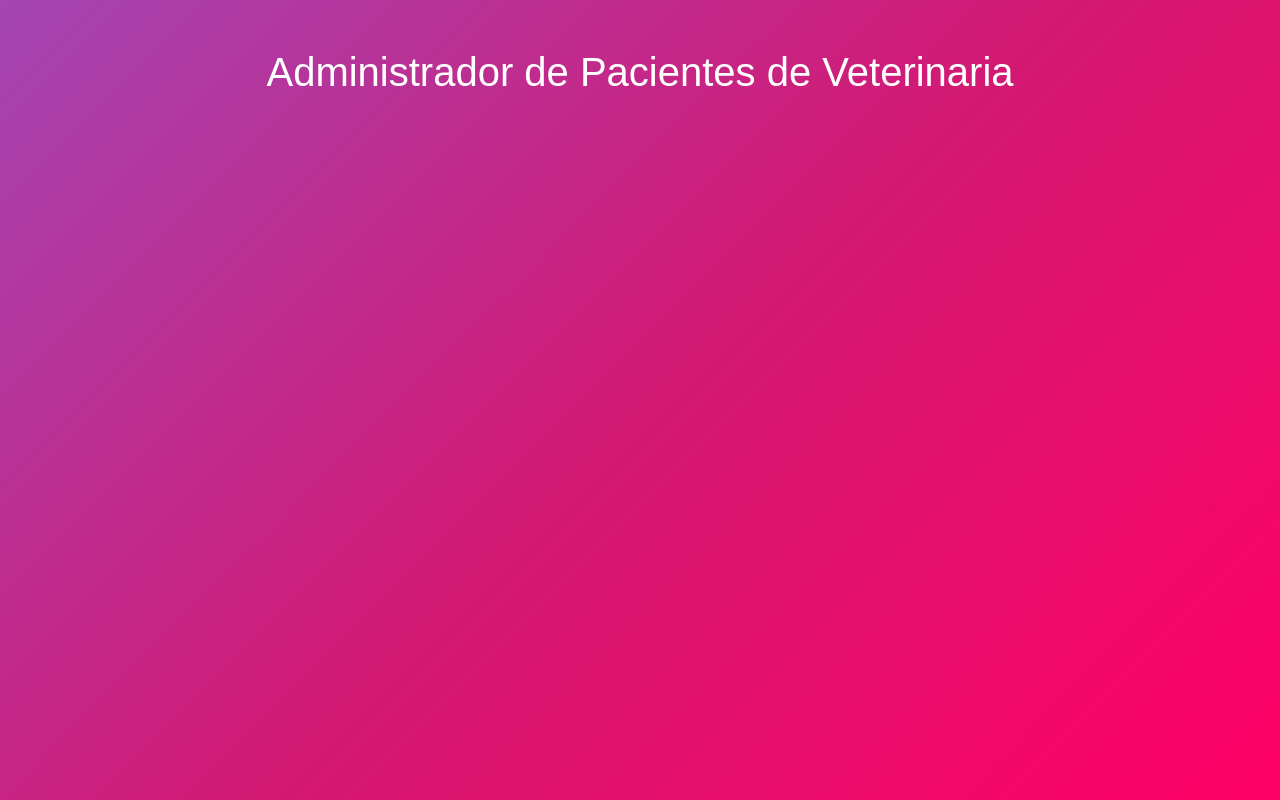
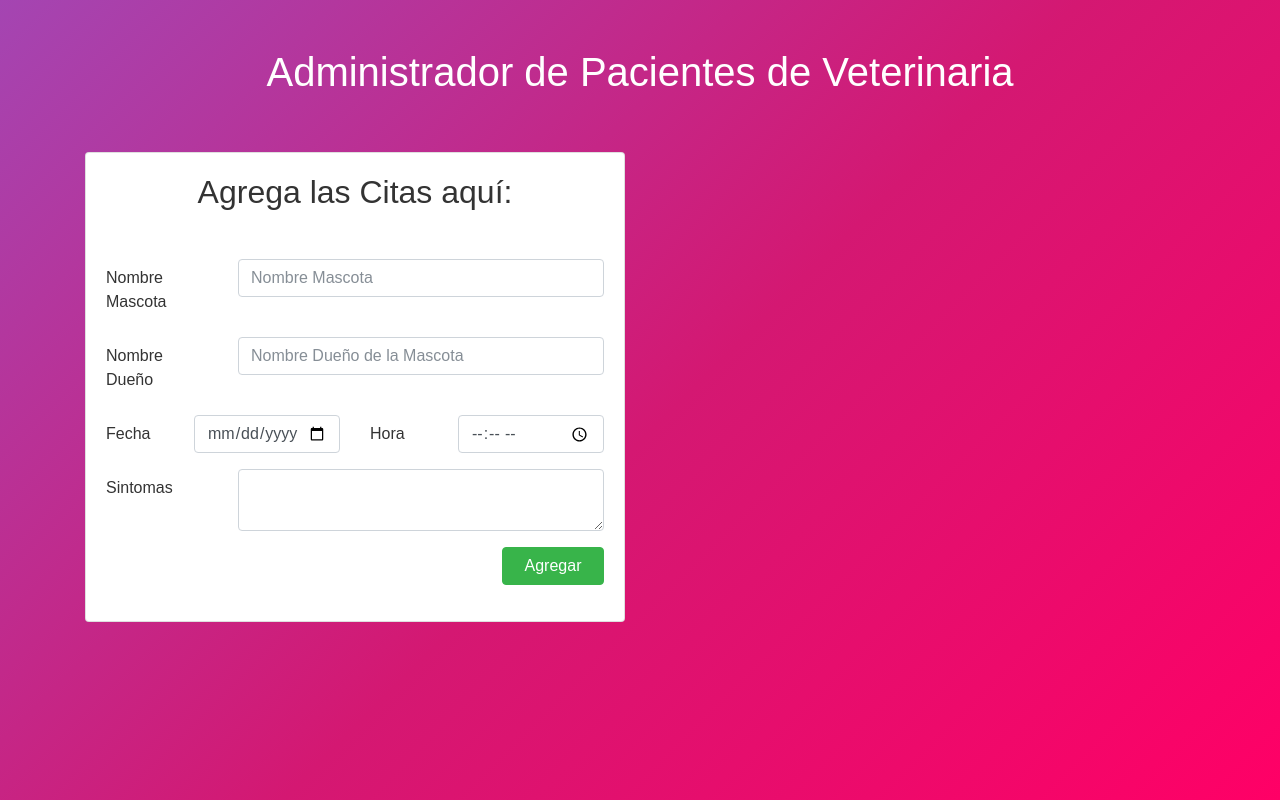
Before and after one commit to SalahAdDin/React16Redux10Projects, a React (Create React App) app in the folder appointment/: page / in a window 1280 px wide. Built offline with nearby package versions, Linux system fonts and the light colour scheme.

Commit message:
[appoinment] :sunny: Created the Appointment component.

```diff
--- a/appointment/src/components/App.js
+++ b/appointment/src/components/App.js
@@ -1,12 +1,18 @@
 import React, { Component } from 'react';
 import logo from '../logo.svg';
 import Header from './Header';
+import Appointment from './appointment';
 
 class App extends Component {
   render() {
     return (
       <div className="container">
         <Header title={'Administrador de Pacientes de Veterinaria'}/>
+        <div className="row">
+          <div className="col-md-6">
+            <Appointment />
+          </div>
+        </div>
       </div>
     );
   }
--- /dev/null
+++ b/appointment/src/components/appointment.js
@@ -0,0 +1,53 @@
+import React, { Component } from 'react';
+
+class Appointment extends Component {
+    render() {
+        return (
+            <div className="card mt-5">
+                <div className="card-body">
+                    <h2 className="card-title text-center mb-5">Agrega las Citas aquí:</h2>
+                    <form >
+                        <div className="form-group row">
+                            <label className="col-sm-4 col-lg-3 col-form-label">Nombre Mascota</label>
+                            <div className="col-sm-8 col-lg-9">
+                                <input type="text" className="form-control" placeholder="Nombre Mascota" />
+                            </div>
+                        </div>
+                        <div className="form-group row">
+                            <label className="col-sm-4 col-lg-3 col-form-label">Nombre Dueño</label>
+                            <div className="col-sm-8 col-lg-9">
+                                <input type="text" className="form-control"  placeholder="Nombre Dueño de la Mascota" />
+                            </div>
+                        </div>
+
+                        <div className="form-group row">
+                            <label className="col-sm-4 col-lg-2 col-form-label">Fecha</label>
+                            <div className="col-sm-8 col-lg-4  mb-4 mb-lg-0">
+                                <input type="date" className="form-control" />
+                            </div>
+
+                            <label className="col-sm-4 col-lg-2 col-form-label">Hora</label>
+                            <div className="col-sm-8 col-lg-4">
+                                <input type="time" className="form-control" />
+                            </div>
+                        </div>
+
+                        <div className="form-group row">
+                            <label className="col-sm-4 col-lg-3 col-form-label">Sintomas</label>
+                            <div className="col-sm-8 col-lg-9">
+                                <textarea  className="form-control"></textarea>
+                            </div>
+                        </div>
+                        <div className="form-group row justify-content-end">
+                            <div className="col-sm-3">
+                                <button type="submit" className="btn btn-success w-100">Agregar</button>
+                            </div>
+                        </div>
+                    </form>
+                </div>
+            </div>
+        );
+    }
+}
+
+export default Appointment;
```
